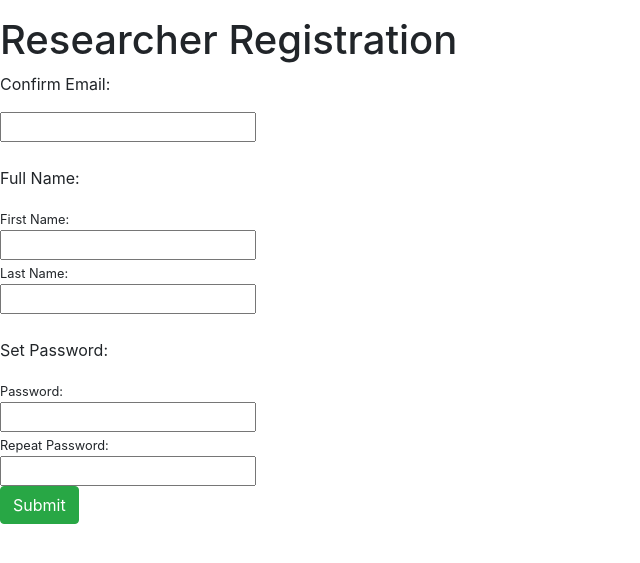
After one commit to ericharper1/Simulated-Conversations, a Django app: page /researcher-registration/1/1/ in a window 1280 px wide. The commit adds this page. Shown: the top 563 px of the page, without its empty margins (0-640 px from the left). Run offline with Django 3.2, Linux system fonts and the light colour scheme; some libraries are stand-ins or nearby versions.

Commit message:
researcher account creation finalized. researcher deletion finalized. Copied over some code from Michael's account creation branch

```diff
--- a/simcon_project/simcon_project/urls.py
+++ b/simcon_project/simcon_project/urls.py
@@ -16,7 +16,8 @@ Including another URLconf
 from django.contrib import admin
 from django.urls import path
 from users.views import RedirectFromLogin, StudentView, ResearcherView, ViewResponse, UpdateOverallResponseFeedback, \
-    UpdateNodeResponseFeedback, TemplateStartView, ResearcherUserView, StudentSettingsView, StudentUserView
+    UpdateNodeResponseFeedback, TemplateStartView, ResearcherUserView, StudentSettingsView, StudentUserView, \
+    ResearcherRegistration
 from django.conf.urls import include
 from django.contrib.auth import views
 
@@ -30,6 +31,7 @@ urlpatterns = [
     path('admin/', admin.site.urls),
     path('accounts/', include('django.contrib.auth.urls')),
     path('redirect-from-login/', RedirectFromLogin, name="RedirectFromLogin"),
+    path('researcher-registration/<uidb64>/<token>/', ResearcherRegistration, name="ResearcherRegistration"),
     path('researcher-view/', ResearcherView, name="ResearcherView"),
     path('researcher-view/template-management/', include('conversation_templates.urls'), name="TemplateManagementView"),
     path('user-view/', ResearcherUserView, name="ResearcherUserView"),
--- /dev/null
+++ b/simcon_project/templates/researcher_registration.html
@@ -0,0 +1,64 @@
+<!DOCTYPE html>
+<html lang="en">
+  <head>
+
+    <link rel="stylesheet" href="https://maxcdn.bootstrapcdn.com/bootstrap/4.0.0/css/bootstrap.min.css" integrity="sha384-Gn5384xqQ1aoWXA+058RXPxPg6fy4IWvTNh0E263XmFcJlSAwiGgFAW/dAiS6JXm" crossorigin="anonymous">
+    <meta charset="utf-8">
+    <meta http-equiv="X-UA-Compatible" content="IE=edge">
+    <meta name="viewport" content="width=device-width, initial-scale=1.0">
+    <meta name="description" content="Created for Simulated Conversations Senior Capstone Project">
+
+    <!-- prevent line breaks when using form fields -->
+    <style type="text/css">
+    form {display:inline; margin:0px; padding:0px;}
+    </style>
+
+    <title>
+    {% block title %}Simulated Conversations | Student{% endblock %}
+    </title>
+
+    {% block extrahead %} {% endblock %}
+  </head>
+  <body>
+      <div>
+        <p class="container">
+          <h1>Researcher Registration</h1>
+            {% block content %}
+            {% endblock %}
+      </div>
+
+      <div class="row">
+          <div class="col-md-6">
+
+            <form method="post">
+                {%csrf_token%}
+                <p>Confirm Email:</p>
+                {{form.email}}<br/><br/>
+
+                <p>Full Name:</p>
+                <small>First Name:</small><br/>
+                {{form.first_name}}<br/>
+                <small>Last Name:</small><br/>
+                {{ form.last_name }}<br/><br/>
+
+                <p>Set Password:</p>
+                <small>Password:</small><br/>
+                {{form.password1}}<br/>
+                <small>Repeat Password:</small><br/>
+                {{form.password2}}<br/>
+
+                <button type="submit" class="btn btn-success">Submit</button><br/><br/>
+            </form>
+          </div>
+        {% for message in messages %}
+
+                <div class="alert alert-warning">
+                    <a class="close" href="#" data-dismiss="alert">×</a>
+
+                    {{ message }}
+
+                </div>
+        {% endfor %}
+      </div>
+  </body>
+</html>
--- a/simcon_project/templates/settings/researcher_delete_modal.html
+++ b/simcon_project/templates/settings/researcher_delete_modal.html
@@ -10,7 +10,8 @@
   </div>
 
   <div class="modal-body">
-    <p>Are you sure you want to delete <strong>{{ email }}</strong> and their associated data?</p>
+    <p>Are you sure you want to delete <strong>{{ researcher.first_name }} {{ researcher.last_name }}</strong>
+      ({{ researcher.email }}) and their associated data?</p>
     <p>This will permanently remove the following:</p>
     <ul>
       <li>All assignments they created</li>
--- a/simcon_project/users/forms.py
+++ b/simcon_project/users/forms.py
@@ -23,11 +23,12 @@ class UpdateFeedback(forms.Form):
     feedback = forms.CharField(help_text="Enter new Feedback")
 
 
-class DeleteResearchersForm(ModelForm):
-
-    class Meta:
-        model = Researcher
-        fields = ('email',)
+class NewResearcherCreationForm(forms.Form):
+    email = forms.EmailField(max_length=254, required=True)
+    first_name = forms.CharField(max_length=100, required=True)
+    last_name = forms.CharField(max_length=100, required=True)
+    password1 = forms.CharField(max_length=100, required=True)
+    password2 = forms.CharField(max_length=100, required=True)
 
 
 class AddResearcherForm(ModelForm):
--- a/simcon_project/users/views/__init__.py
+++ b/simcon_project/users/views/__init__.py
@@ -2,6 +2,7 @@ from .redirect_from_login import RedirectFromLogin
 from .researcher_home import ResearcherView
 from .researcher_settings_page import ResearcherSettingsView, ResearcherDeleteView
 from .researcher_user_page import ResearcherUserView
+from .researcher_registration import ResearcherRegistration
 from .studentuser_page import StudentUserView
 from .student_settings_page import StudentSettingsView
 from .student_home import StudentView
--- /dev/null
+++ b/simcon_project/users/views/researcher_registration.py
@@ -0,0 +1,44 @@
+from django.shortcuts import render, redirect
+from users.models import Researcher
+from django.contrib.auth import login
+from users.forms import NewResearcherCreationForm
+from django.contrib import messages
+from django.utils.encoding import force_bytes
+from django.utils.http import urlsafe_base64_encode
+
+
+def ResearcherRegistration(request, uidb64, token):
+    if request.method == "POST":
+        form = NewResearcherCreationForm(request.POST)
+        if form.is_valid():
+            password1 = form.cleaned_data.get('password1')
+            password2 = form.cleaned_data.get('password2')
+            if password1 == password2:
+                email = form.cleaned_data.get('email')
+                if Researcher.objects.filter(email=email, registered=False):
+                    user = Researcher.objects.get(email=email, registered=False)
+                    if uidb64 == urlsafe_base64_encode(force_bytes(user.pk)):
+                        user = Researcher.objects.get(email=email, registered=False)
+                        user.set_password(form.cleaned_data.get('password1'))
+                        user.first_name = form.cleaned_data.get('first_name')
+                        user.last_name = form.cleaned_data.get('last_name')
+                        user.registered = True
+                        user.save()
+                        login(request, user)
+                        return redirect('Login')
+                    else:
+                        messages.error(request, 'Please use link provided in email, and make '
+                                                'sure to enter that email in confirm email',
+                                       fail_silently=False)
+                else:
+                    if Researcher.objects.filter(email=email, registered=True):
+                        messages.error(request, 'Account already created', fail_silently=False)
+                    else:
+                        messages.error(request, 'Invalid email address, please enter the email '
+                                                'address that you received the email at.',
+                                       fail_silently=False)
+            else:
+                messages.error(request, 'Passwords do not match', fail_silently=False)
+        else:
+            messages.error(request, 'Please fill out form completely', fail_silently=False)
+    return render(request, 'researcher_registration.html', {"form": NewResearcherCreationForm()})
--- a/simcon_project/users/views/student_settings_page.py
+++ b/simcon_project/users/views/student_settings_page.py
@@ -14,7 +14,7 @@ def StudentSettingsView(request):
     """
     change_password_form = ChangePassword(request)
 
-    return render(request, 'StudentSettingsView.html', {
+    return render(request, 'student_settings_view.html', {
         'change_password_form': change_password_form,
     })
 
```
Also changed, not shown: simcon_project/simcon_project/settings.py (+9 -0 lines), simcon_project/templates/researcher_settings_view.html (+8 -12 lines), simcon_project/templates/student_settings_view.html (+24 -2 lines), simcon_project/users/views/researcher_settings_page.py (+12 -34 lines).
